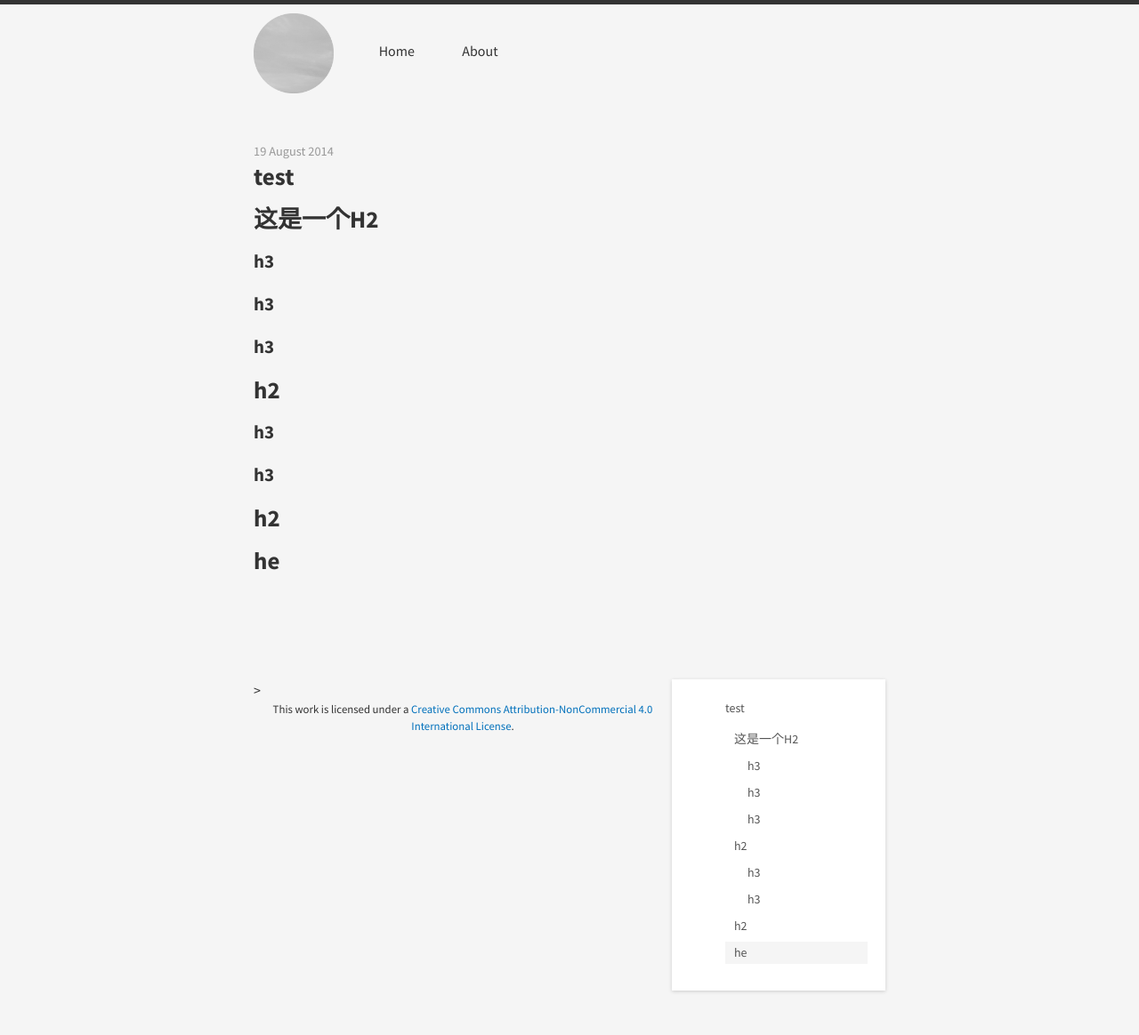
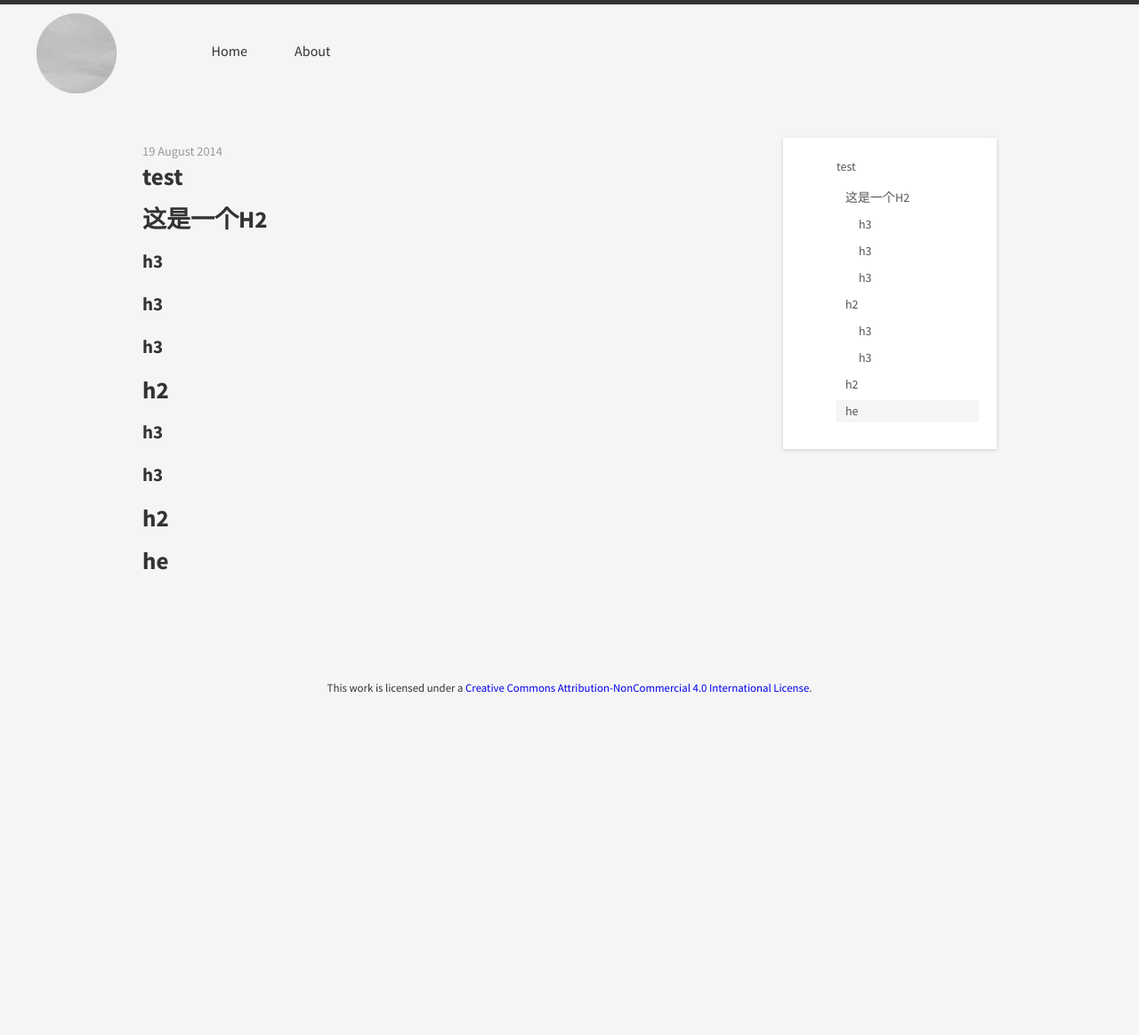
Before and after one commit to mindspop/jekyll-blog, a Jekyll site: the page built from _posts/2014-08-19-Test.md, in a window 1280 px wide. Shown: the whole page at 89% size. Built offline with Jekyll 4.4.1, drawn with Linux system fonts in a browser that asks for light colours; nearby versions of some CDN libraries; Markdown is read by kramdown in place of the engine named in the settings; comment, search, counter and statistics services are not loaded; after the commit the page ends 900 px from its top, so only the background shows below that.

Commit message:
更新布局样式

```diff
--- a/_layouts/default.html
+++ b/_layouts/default.html
@@ -5,25 +5,22 @@
     <script src="//ajax.googleapis.com/ajax/libs/jquery/1.10.2/jquery.min.js"></script>
   </head>
   <body>
-    <div class="container azul">
-      <header class="top row gutters{% if page.title == "Home" %} fadeInLeft animated{% endif %}">
+     <header class="top row gutters{% if page.title == "Home" %} fadeInLeft animated{% endif %}">
         <div class="col span_2 center">
           <!-- TODO: add baseurl to the logo link -->
           <a href="{{ site.url }}" id="logo" title="{{ site.data.brume.name }}"
              style="background-image: url({{site.baseurl}}/public/images/logo.png);"></a>
         </div>
         {% include navigation.html %}
-      </header>
-
+    </header>
+    <div id="content" class="container azul">
       {{ content }}
-
-      <footer>
+    </div>
+    <footer>
         <p>
           This work is licensed under a <a rel="license" href="http://creativecommons.org/licenses/by-nc/4.0/deed.en_US">Creative Commons Attribution-NonCommercial 4.0 International License</a>.
         </p>
-      </footer>
-    </div>
-
+    </footer>
     <!-- scripts -->
     <script src="{{site.baseurl}}/public/js/jquery.fitvids.js"></script>
     <script>
--- a/_layouts/post.html
+++ b/_layouts/post.html
@@ -1,14 +1,12 @@
 ---
 layout: default
 ---
-<div id="content">
 <article class="single row gutters">
   <time class="published" datetime="{{ page.date | date: '%Y-%m-%d' }}">{{ page.date | date_to_long_string }}</time>
   <h1>{{ page.title }}</h1>
 
   {{ content }}
 </article>
-</div>>
 <div id="disqus_thread"></div>
 <script type="text/javascript">
         /* * * CONFIGURATION VARIABLES: EDIT BEFORE PASTING INTO YOUR WEBPAGE * * */
--- a/public/css/main.scss
+++ b/public/css/main.scss
@@ -142,8 +142,9 @@ footer {
 }
 
 .container {
-  max-width: 750px;
-  padding: 0 20px;
+  max-width: 960px;
+  margin-left: auto;
+  margin-right: auto;
 }
 
 .center {
@@ -196,6 +197,8 @@ footer {
 .single {
   font-size: 1.125rem;
   line-height: 28px;
+  float: left;
+  width: 680px;
 }
 
 .single time {
```
